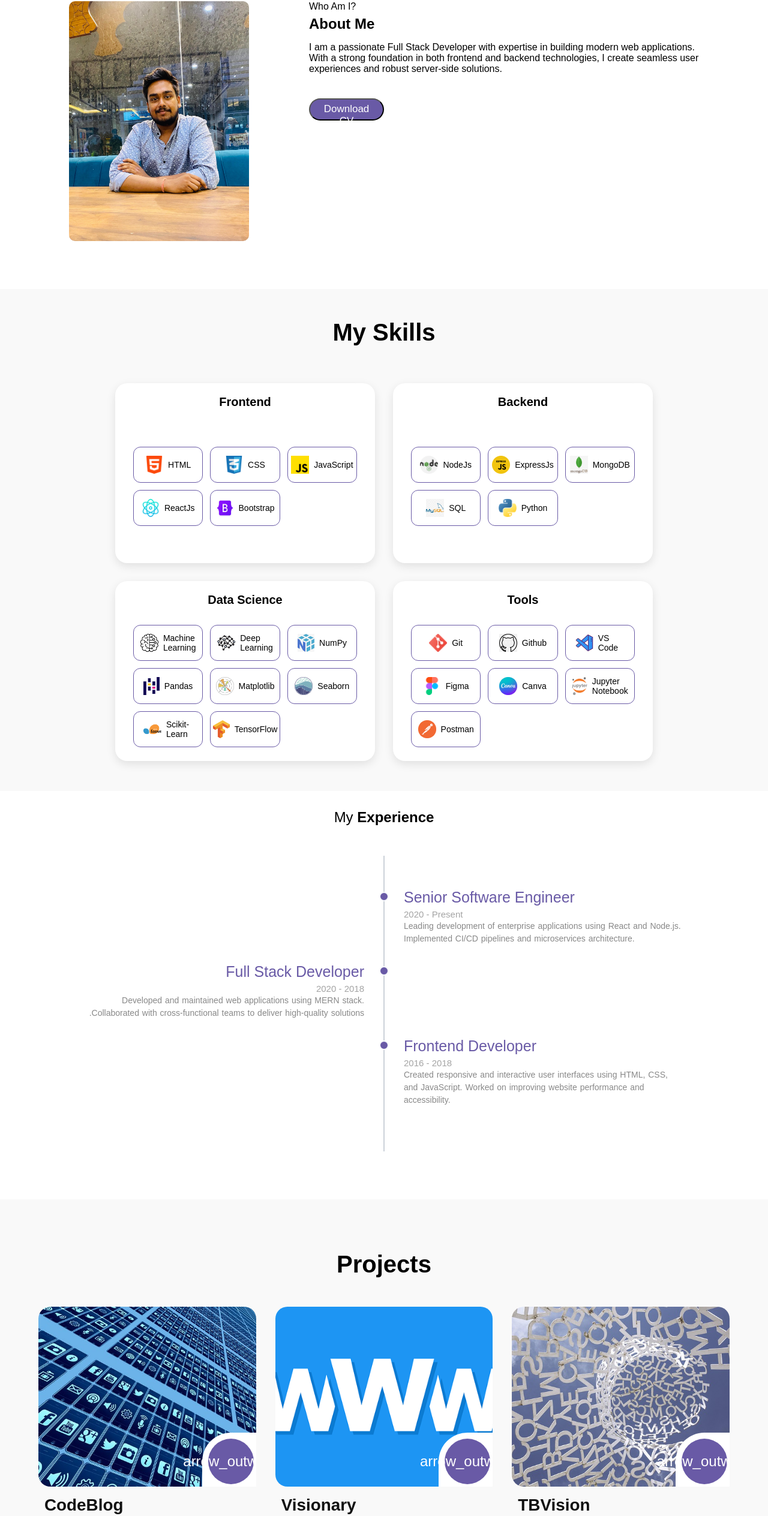
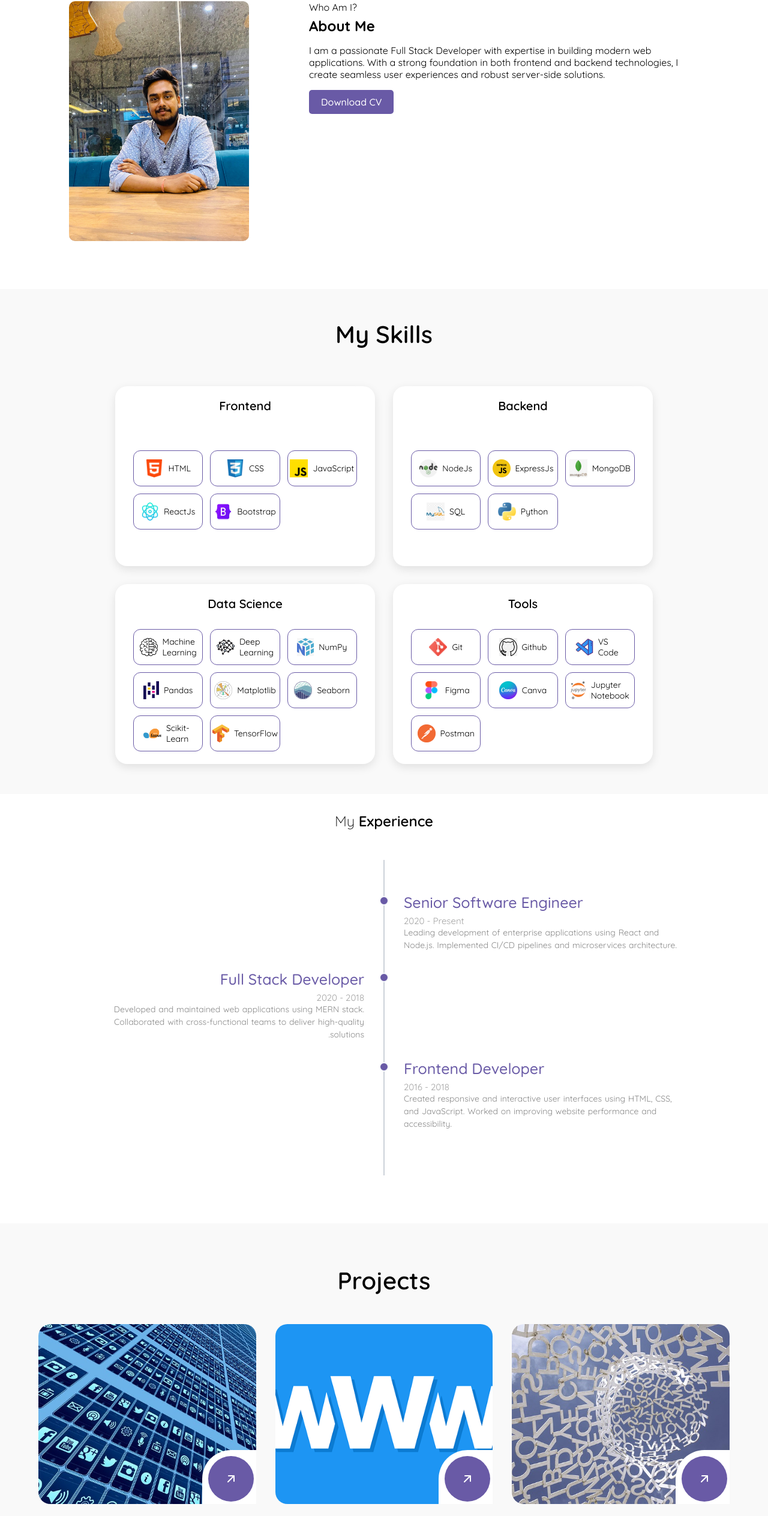
Before and after one commit to tomcomtang/minimalist-portfolio, a Next.js app: page / in a window 1280 px wide. Shown: the part 878-3406 px from the top of the page at 60% size. Built offline with nearby package versions, Linux system fonts and the light colour scheme.

Commit message:
feat: add arrow icon for project cards

```diff
--- a/public/style.css
+++ b/public/style.css
@@ -338,16 +338,17 @@ header {
   font-family: Leckerli One, sans-serif;
   margin-bottom: 16px;
 }
-.text button{
-  width: 125px;
-  height: 37px;
-  padding: 6px 12px;
-  margin-top: 24px;
-  border-radius: 50px;
-  background: #695aa6;
+.text button {
+  background-color: #695aa6;
   color: white;
-  font-family: Patrick Hand, cursive;
-  font-size: 17px;
+  border: none;
+  padding: 10px 20px;
+  border-radius: 5px;
+  cursor: pointer;
+  font-size: 16px;
+  transition: background-color 0.3s;
+  white-space: nowrap;
+  min-width: 120px;
 }
 
 .imgeffect img{
@@ -887,6 +888,12 @@ h1 span {
   transition: 0.3s;
 }
 
+.card-inner .box .icon .iconBox i {
+  color: #fff;
+  font-size: 1.5rem;
+  transform: rotate(-45deg);
+}
+
 .card-inner .box .icon .iconBox span {
   color: #fff;
   font-size: 1.5rem;
@@ -1264,3 +1271,31 @@ input, textarea {
 p, span, div, h1, h2, h3, h4, h5, h6 {
   font-family: 'Quicksand', sans-serif !important;
 }
+
+.project-card .icon {
+  position: absolute;
+  top: 20px;
+  right: 20px;
+  width: 40px;
+  height: 40px;
+  background: #282828;
+  border-radius: 50%;
+  display: flex;
+  align-items: center;
+  justify-content: center;
+  transition: all 0.3s ease;
+}
+
+.project-card .icon .arrow-icon {
+  width: 20px;
+  height: 20px;
+  transition: all 0.3s ease;
+}
+
+.project-card:hover .icon {
+  background: #695aa6;
+}
+
+.project-card:hover .icon .arrow-icon {
+  transform: translate(2px, -2px);
+}
--- a/src/app/page.tsx
+++ b/src/app/page.tsx
@@ -49,13 +49,16 @@ export default function Home() {
   return (
     <>
       <head>
-        <link rel="stylesheet" href="https://fonts.googleapis.com/css2?family=Roboto:wght@300;400;500;700&display=swap" />
-        <link rel="stylesheet" href="https://fonts.googleapis.com/css2?family=Material+Symbols+Outlined:opsz,wght,FILL,GRAD@20..48,100..700,0..1,-50..200" />
-        <link rel="stylesheet" href="https://cdnjs.cloudflare.com/ajax/libs/font-awesome/6.4.0/css/all.min.css" />
-        <link rel="stylesheet" href="/style.css" />
+        <link href="https://cdnjs.cloudflare.com/ajax/libs/font-awesome/6.5.2/css/all.min.css" rel="stylesheet" />
+        <link href="https://fonts.googleapis.com/css2?family=Roboto:wght@300;400;500;700&display=swap" rel="stylesheet" />
+        <link href="https://fonts.googleapis.com/css2?family=Patrick+Hand&display=swap" rel="stylesheet" />
+        <link href="https://fonts.googleapis.com/css2?family=Leckerli+One&display=swap" rel="stylesheet" />
+        <link href="https://fonts.googleapis.com/css2?family=Permanent+Marker&display=swap" rel="stylesheet" />
+        <link href="https://fonts.googleapis.com/css2?family=Quicksand:wght@300;400;500;600;700&display=swap" rel="stylesheet" />
+        <link href="https://fonts.googleapis.com/css2?family=Material+Symbols+Outlined:opsz,wght,FILL,GRAD@24,400,0,0" rel="stylesheet" />
       </head>
       <link href="https://fonts.googleapis.com/css2?family=Caveat:wght@400..700&family=Leckerli+One&family=Lilita+One&family=Patrick+Hand&family=Shadows+Into+Light&display=swap" rel="stylesheet" />
-      <link href="https://fonts.googleapis.com/css2?family=Material+Symbols+Outlined:opsz,wght,FILL,GRAD@24,400,0,0" rel="stylesheet" />
+      <link href="/style.css" rel="stylesheet" />
 
       {/* Navbar Html Code  */}
       <header>
@@ -290,8 +293,8 @@ export default function Home() {
                     <img src="/images/project-2-cover.jpg" alt="Project 1" />
                   </div>
                   <div className="icon">
-                    <a href="https://github.com/ArchitAgrawal25/Code-Blog" className="iconBox" target="_blank" rel="noopener noreferrer">
-                      <span className="material-symbols-outlined">arrow_outward</span>
+                    <a href="https://github.com/tomcomtang/Code-Blog" className="iconBox" target="_blank" rel="noopener noreferrer">
+                      <img src="/images/arrow.svg" alt="arrow" className="arrow-icon" />
                     </a>
                   </div>
                 </div>
@@ -312,8 +315,8 @@ export default function Home() {
                     <img src="/images/project-3-cover.png" alt="Project 2" />
                   </div>
                   <div className="icon">
-                    <a href="https://github.com/ArchitAgrawal25/Visionary" className="iconBox" target="_blank" rel="noopener noreferrer">
-                      <span className="material-symbols-outlined">arrow_outward</span>
+                    <a href="https://github.com/tomcomtang/Visionary" className="iconBox" target="_blank" rel="noopener noreferrer">
+                      <img src="/images/arrow.svg" alt="arrow" className="arrow-icon" />
                     </a>
                   </div>
                 </div>
@@ -334,8 +337,8 @@ export default function Home() {
                     <img src="/images/project-4-cover.jpg" alt="Project 3" />
                   </div>
                   <div className="icon">
-                    <a href="https://github.com/ArchitAgrawal25/Tuberculosis-Detector-TBVIISION" className="iconBox" target="_blank" rel="noopener noreferrer">
-                      <span className="material-symbols-outlined">arrow_outward</span>
+                    <a href="https://github.com/tomcomtang/Tuberculosis-Detector-TBVIISION" className="iconBox" target="_blank" rel="noopener noreferrer">
+                      <img src="/images/arrow.svg" alt="arrow" className="arrow-icon" />
                     </a>
                   </div>
                 </div>
```
Also changed, not shown: public/images/arrow.svg (added).
